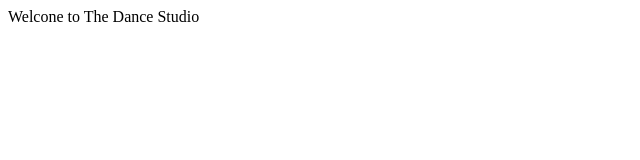
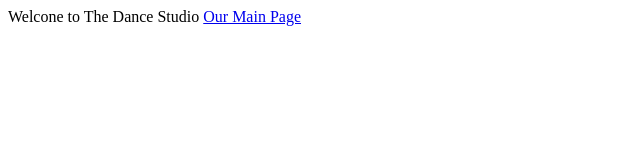
Before and after one commit to SMN2020/SMN2020.github.io., a plain HTML site: page index.html in a window 1280 px wide. Shown: the whole page, without its empty margins (0-640 px from the left). Drawn offline with Linux system fonts and the light colour scheme.

Commit message:
Update index.html

```diff
--- a/index.html
+++ b/index.html
@@ -1,5 +1,6 @@
 <html>
   <body>
   Welcone to The Dance Studio
+    <a href="DanceOpeningPage.html"> Our Main Page</a>
   </body>
   </html>
```
